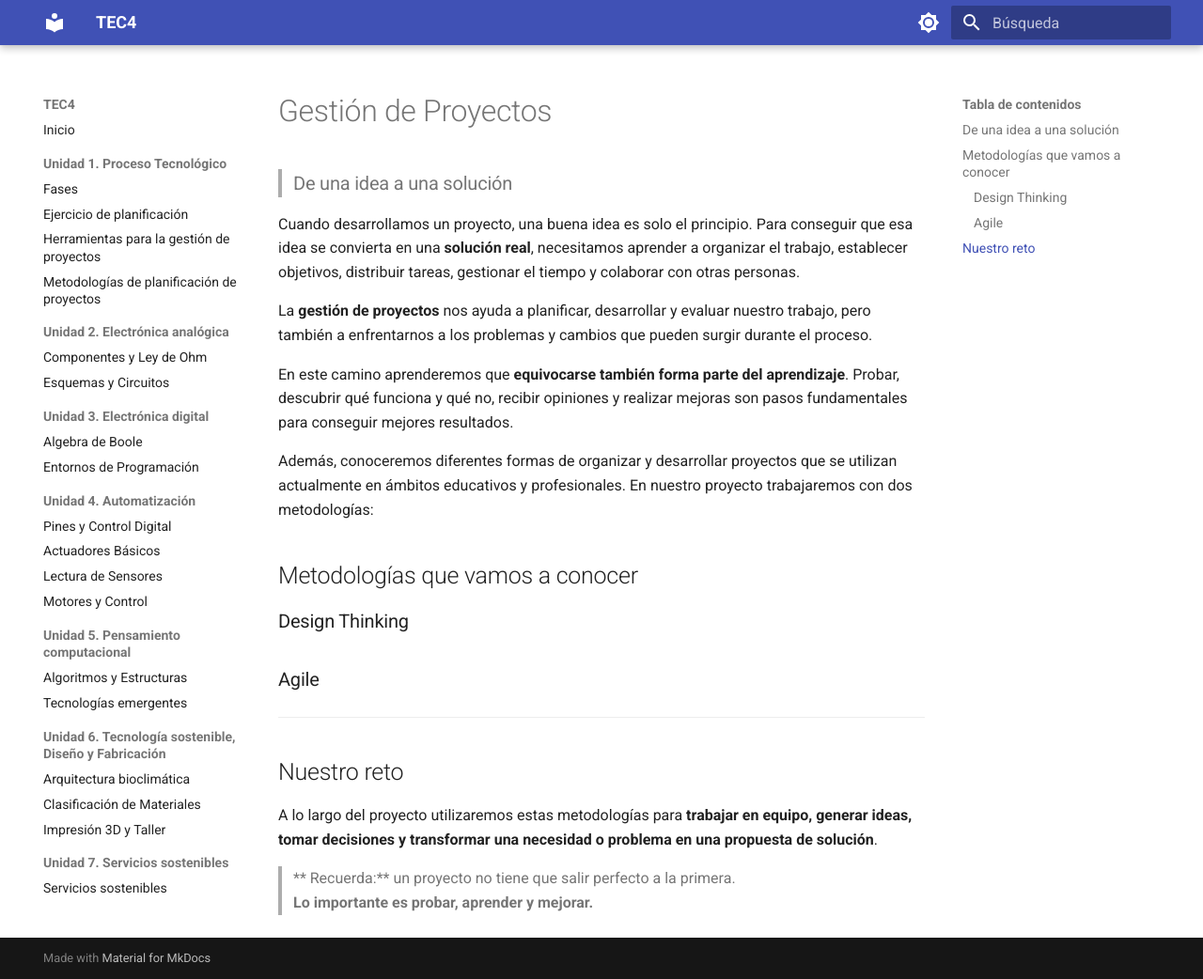
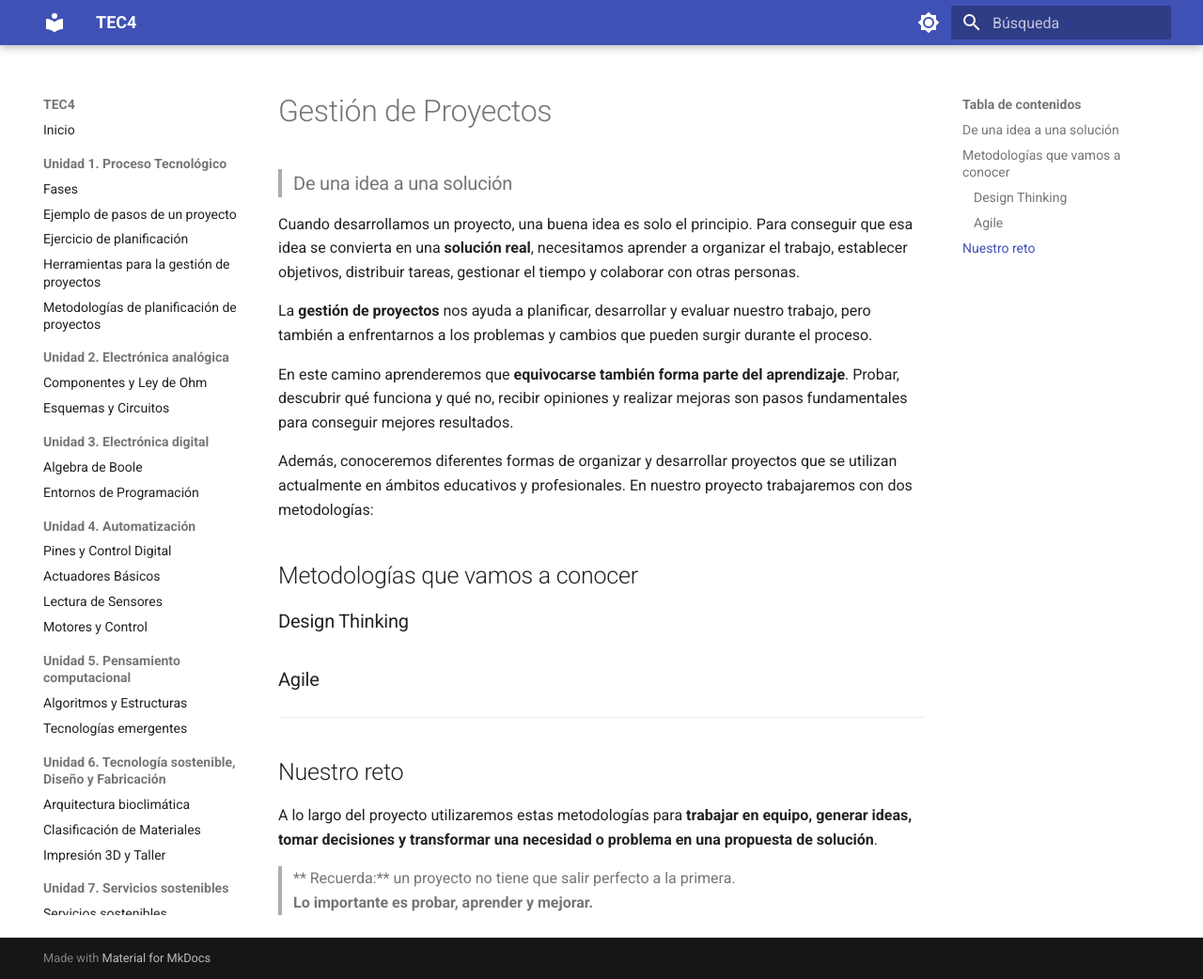
Before and after one commit to MdSmateriales/TEC4, an MkDocs documentation site: the page built from docs/u1/p1.md, in a window 1280 px wide and 1042 px high. Shown: the whole window at 94% size. Built offline with MkDocs 1.6.1 and Material for MkDocs 9.7.7, drawn with Linux system fonts in a browser that asks for light colours.

Commit message:
Update mkdocs.yml

```diff
--- a/mkdocs.yml
+++ b/mkdocs.yml
@@ -25,6 +25,7 @@ nav:
   - Inicio: index.md
   - Unidad 1. Proceso Tecnológico:
       - Fases: unidad-1/metodologia-proyectos.md
+      - Ejemplo de pasos de un proyecto: unidad-1/ej0.md
       - Ejercicio de planificación: unidad-1/ej1.md
       - Herramientas para la gestión de proyectos: unidad-1/herramientas-proyectos.md
       - Metodologías de planificación de proyectos: unidad-1/planificacion-proyectos.md
```
